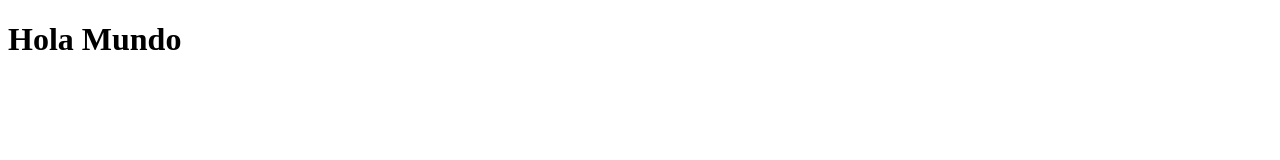
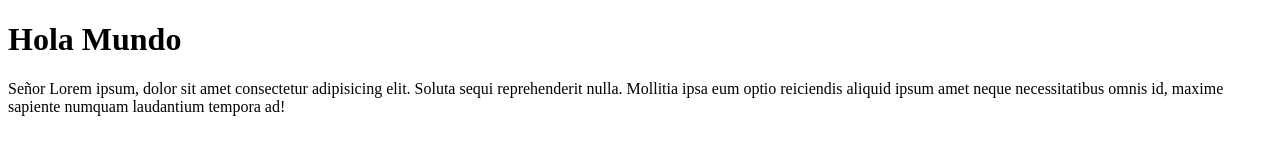
Before and after one commit to sebangc/holamundo, a plain HTML site: page index.html in a window 1280 px wide. Drawn offline with Linux system fonts and the light colour scheme.

Commit message:
Se agrega lorem ipsum

```diff
--- a/index.html
+++ b/index.html
@@ -8,5 +8,6 @@
 </head>
 <body>
     <h1 class="hola">Hola Mundo</h1>
+    <p>Señor Lorem ipsum, dolor sit amet consectetur adipisicing elit. Soluta sequi reprehenderit nulla. Mollitia ipsa eum optio reiciendis aliquid ipsum amet neque necessitatibus omnis id, maxime sapiente numquam laudantium tempora ad!</p>
 </body>
 </html>
```
Also changed, not shown: 1 other file.
